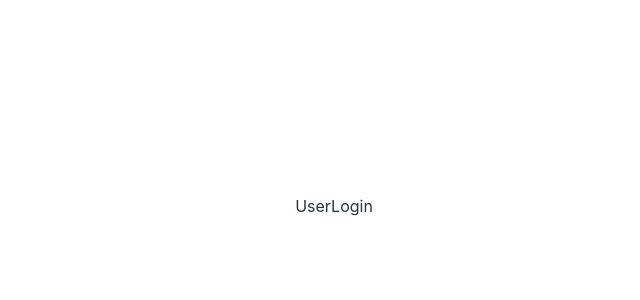
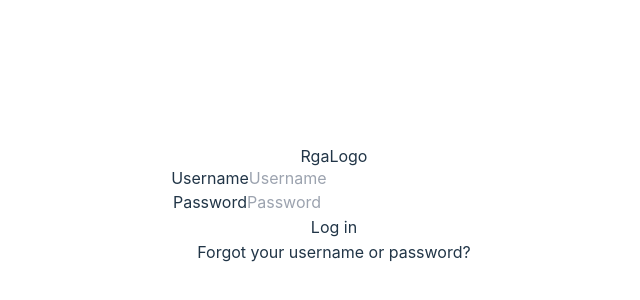
Before and after one commit to hejhejsanne/grupparbeteFrontend, a React (Vite) app: page /userlogin in a window 1280 px wide. Shown: the part 194-494 px from the top of the page, without its empty margins (306-946 px from the left). Built offline with nearby package versions, Linux system fonts and the light colour scheme.

Commit message:
fixed the problem with npm run dev

```diff
--- a/src/components/Home.jsx
+++ b/src/components/Home.jsx
@@ -1,4 +1,4 @@
-import { BrowserRouter, Route, Routes } from "react-router-dom";
+/* import { BrowserRouter, Route, Routes } from "react-router-dom"; */
 
 const Home = () => {
   return (
--- a/src/components/Profile.jsx
+++ b/src/components/Profile.jsx
@@ -1,4 +1,4 @@
-export const Profile = () => {
+const Profile = () => {
   return (
     <div>
       <h1>Profile</h1>
--- a/src/components/UserLogin.jsx
+++ b/src/components/UserLogin.jsx
@@ -1,7 +1,92 @@
-import React from "react";
+// import React from "react";
+
+// const UserLogin = () => {
+//   return (
+//     <div>
+//       <h1>RgaLogo</h1>
+//       <form>
+//         <div>
+//           <label>Username</label>
+//           <input type="text" placeholder="Username" />
+//         </div>
+//         <div>
+//           <label>Password</label>
+//           <input type="password" placeholder="Password" />
+//         </div>
+//         <button type="submit">Log in</button>
+//         <p>Forgot your username or password?</p>
+//       </form>
+//     </div>
+//   );
+// };
+// export default UserLogin;
+
+import { useState } from "react";
 
 const UserLogin = () => {
-  return <div>UserLogin</div>;
+  const [username, setUsername] = useState("");
+  const [password, setPassword] = useState("");
+  const [hasErrors, setHasErrors] = useState(false);
+  const [usernameError, setUsernameError] = useState("");
+  const [passwordError, setPasswordError] = useState("");
+
+  const handleLogin = (event) => {
+    event.preventDefault(); // Förhindrar standardsubmit beteende
+
+    setHasErrors(false); // Återställ fel vid varje submitförsök
+    setUsernameError("");
+    setPasswordError("");
+
+    if (username === "") {
+      setUsernameError("Username is required");
+      setHasErrors(true);
+    }
+
+    if (password === "") {
+      setPasswordError("Password is required");
+      setHasErrors(true);
+    }
+
+    if (!hasErrors) {
+      // Validering lyckades, simulera inloggning
+      console.log(
+        "Trying to login with username:",
+        username,
+        "password:",
+        password
+      );
+    }
+  };
+
+  return (
+    <div>
+      <h1>RgaLogo</h1>
+      <form onSubmit={handleLogin}>
+        <div className={usernameError ? "error" : ""}>
+          <label>Username</label>
+          <input
+            type="text"
+            placeholder="Username"
+            value={username}
+            onChange={(e) => setUsername(e.target.value)}
+          />
+          {usernameError && <p className="error-message">{usernameError}</p>}
+        </div>
+        <div className={passwordError ? "error" : ""}>
+          <label>Password</label>
+          <input
+            type="password"
+            placeholder="Password"
+            value={password}
+            onChange={(e) => setPassword(e.target.value)}
+          />
+          {passwordError && <p className="error-message">{passwordError}</p>}
+        </div>
+        <button type="submit">Log in</button>
+        <p>Forgot your username or password?</p>
+      </form>
+    </div>
+  );
 };
 
-export default UserLogin
+export default UserLogin;
```
Also changed, not shown: 1 other file (tests, documents, lock files or other folders).
